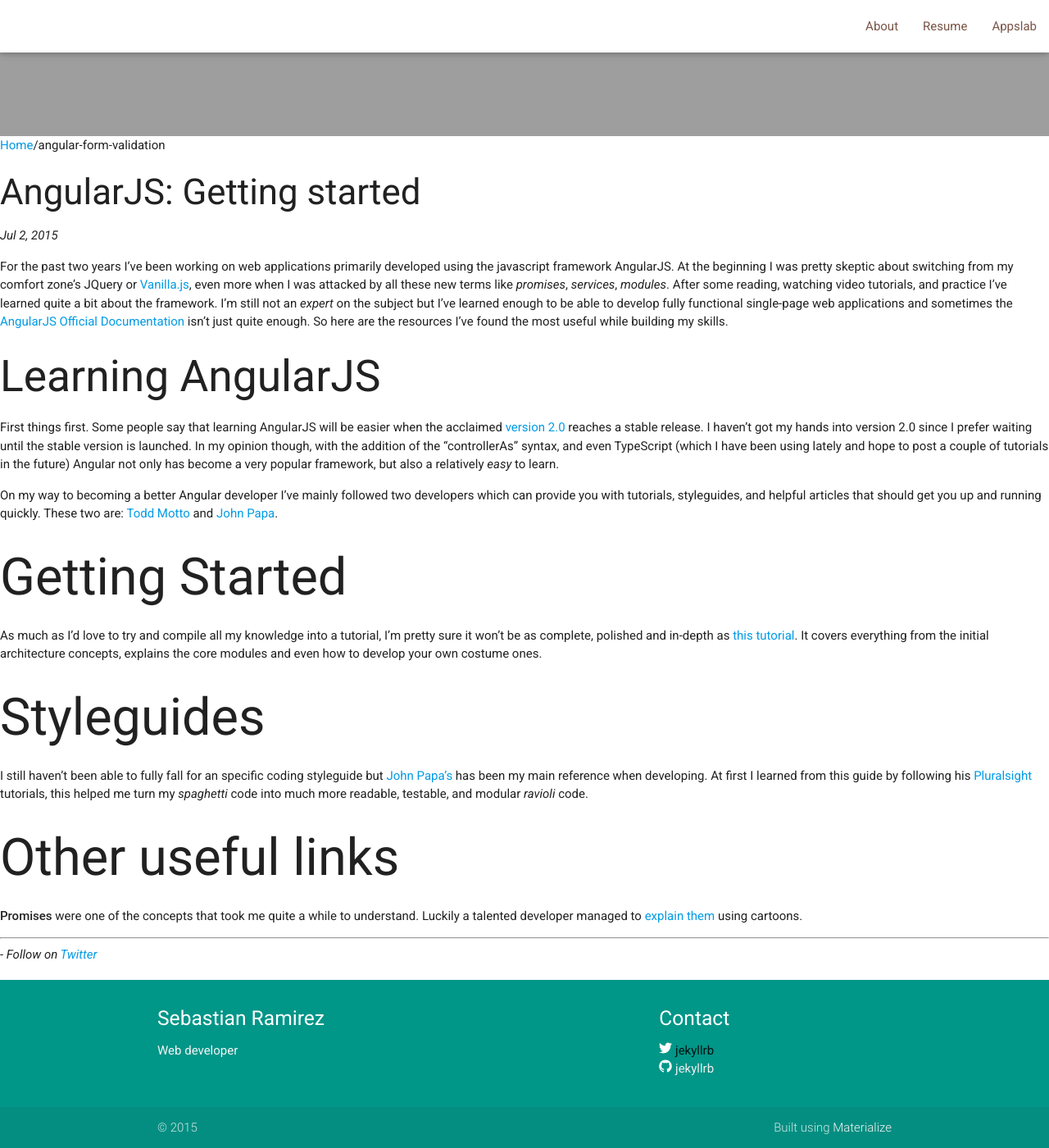
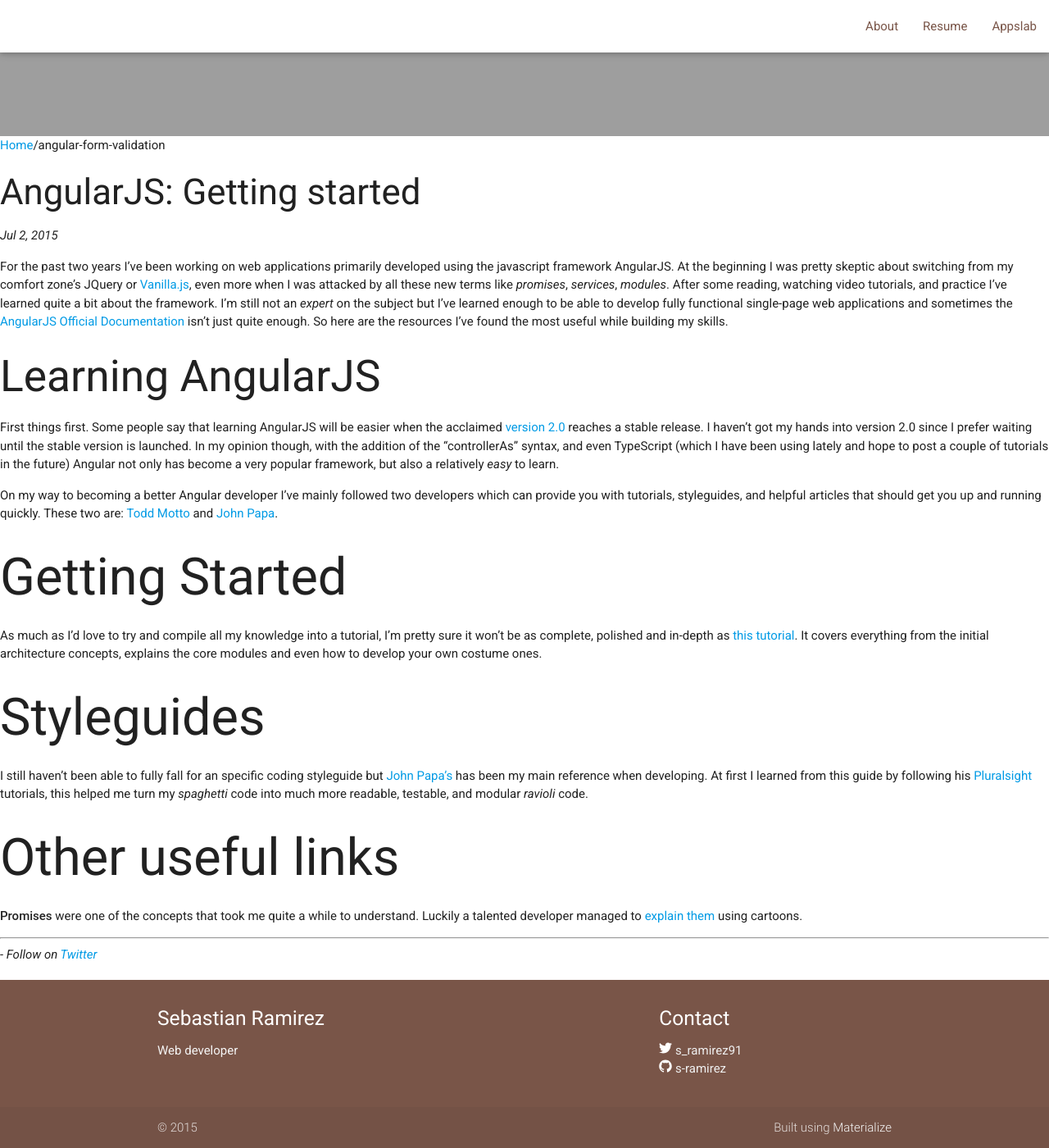
Before and after one commit to s-ramirez/s-ramirez.github.io, a Jekyll site: the page built from _posts/2015-07-02-angular-form-validation.md, in a window 1280 px wide and 1400 px high, scrolled down 398 px. Shown: the whole window at 82% size. Built offline with Jekyll 4.4.1, drawn with Linux system fonts in a browser that asks for light colours; nearby versions of some CDN libraries; some web fonts are replaced.

Commit message:
Readding css and changing footer color

```diff
--- a/_config.yml
+++ b/_config.yml
@@ -17,9 +17,8 @@ paginate: 9
 paginate_path: "/page:num/"
 
 # Social
-twitter_username: jekyllrb
-github_username:  jekyllrb
-linkedin_username: jekyllrb
+twitter_username: s_ramirez91
+github_username:  s-ramirez
 
 # Build settings
 markdown: kramdown
--- a/_includes/footer.html
+++ b/_includes/footer.html
@@ -1,4 +1,4 @@
-<footer class="page-footer teal">
+<footer class="page-footer brown">
     <div class="container">
         <div class="row">
             <div class="col l6 s12">
@@ -13,8 +13,8 @@
                               <svg width="16" height="16" viewBox="0 0 16 16">
                                   <path fill="#fff" d="M15.969,3.058c-0.586,0.26-1.217,0.436-1.878,0.515c0.675-0.405,1.194-1.045,1.438-1.809c-0.632,0.375-1.332,0.647-2.076,0.793c-0.596-0.636-1.446-1.033-2.387-1.033c-1.806,0-3.27,1.464-3.27,3.27 c0,0.256,0.029,0.506,0.085,0.745C5.163,5.404,2.753,4.102,1.14,2.124C0.859,2.607,0.698,3.168,0.698,3.767 c0,1.134,0.577,2.135,1.455,2.722C1.616,6.472,1.112,6.325,0.671,6.08c0,0.014,0,0.027,0,0.041c0,1.584,1.127,2.906,2.623,3.206 C3.02,9.402,2.731,9.442,2.433,9.442c-0.211,0-0.416-0.021-0.615-0.059c0.416,1.299,1.624,2.245,3.055,2.271 c-1.119,0.877-2.529,1.4-4.061,1.4c-0.264,0-0.524-0.015-0.78-0.046c1.447,0.928,3.166,1.469,5.013,1.469 c6.015,0,9.304-4.983,9.304-9.304c0-0.142-0.003-0.283-0.009-0.423C14.976,4.29,15.531,3.714,15.969,3.058z"/>
                               </svg>
+                              {{site.twitter_username}}
                           </a>
-                          {{site.twitter_username}}
                       </li>
                       <li>
                           <a class="grey-text text-lighten-3" href="https://github.com/{{ site.github_username }}">
--- /dev/null
+++ b/css/styles.css
@@ -0,0 +1,23 @@
+// Cards
+.card .card-image img {
+    height: 150px
+}
+
+.card.small .card-action {
+    padding: 10px 20px;
+}
+
+.card .card-image .card-title {
+    font-size: 20px;
+    padding: 10px 20px;
+}
+
+//Cover image
+.parallax img {
+    width: 100%;
+}
+
+// Footer
+footer.page-footer {
+    margin-top: 0;
+}
```
